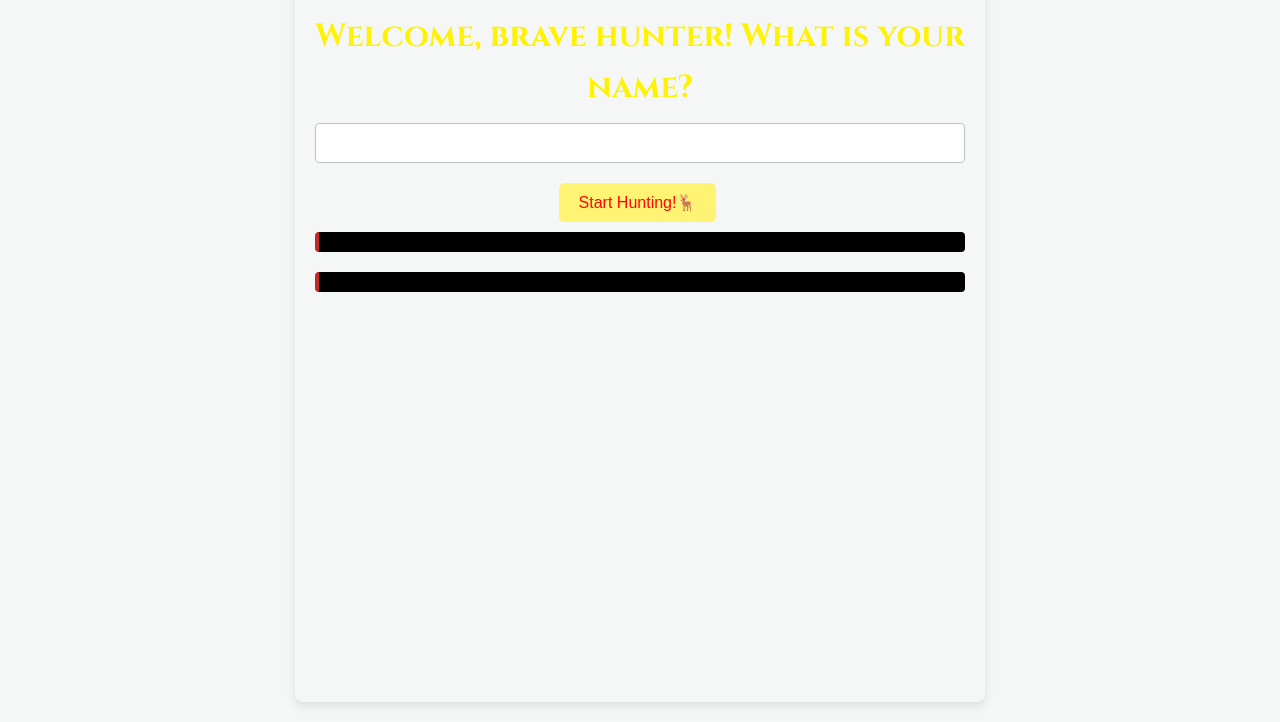
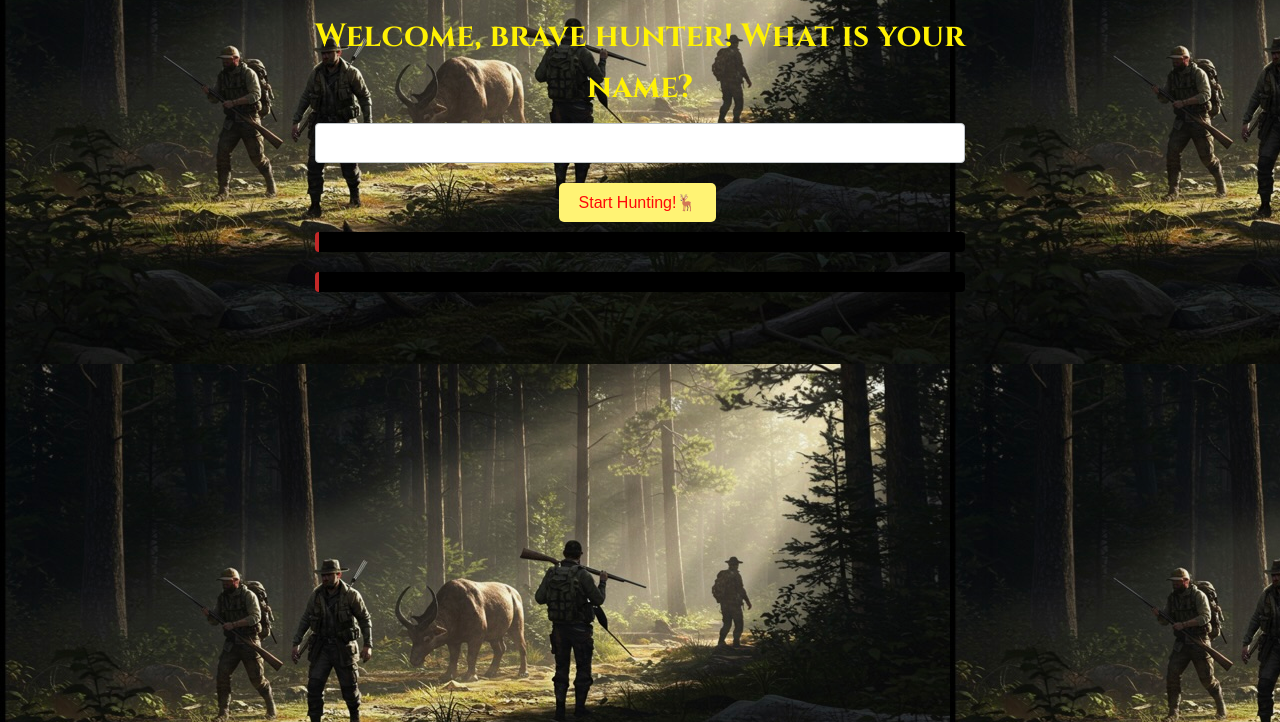
Before and after one commit to Seanico25/SP-Hunters-Warriors-, a plain HTML site: page index.html in a window 1280 px wide. Shown: the part 158-880 px from the top of the page. Drawn offline with Linux system fonts and the light colour scheme; the site is published under a folder, as on GitHub Pages, so addresses that start at the root find nothing.

Commit message:
tech:Image_change

```diff
--- a/style.css
+++ b/style.css
@@ -13,7 +13,7 @@ body {
     max-width: 650px; /* Slightly wider */
     margin: 20px auto; /* Add some margin top/bottom */
     background-color: #f4f7f6; /* Light background */
-    background-image: url("/assets/images/test_image_bg.jpeg");
+    background-image: url("assets/images/test_image_bg.jpeg");
     background-blend-mode: multiply;
     color: #fff204; /* Darker text for better contrast */
     border-radius: 8px; /* Rounded corners for the body container effect */
```
